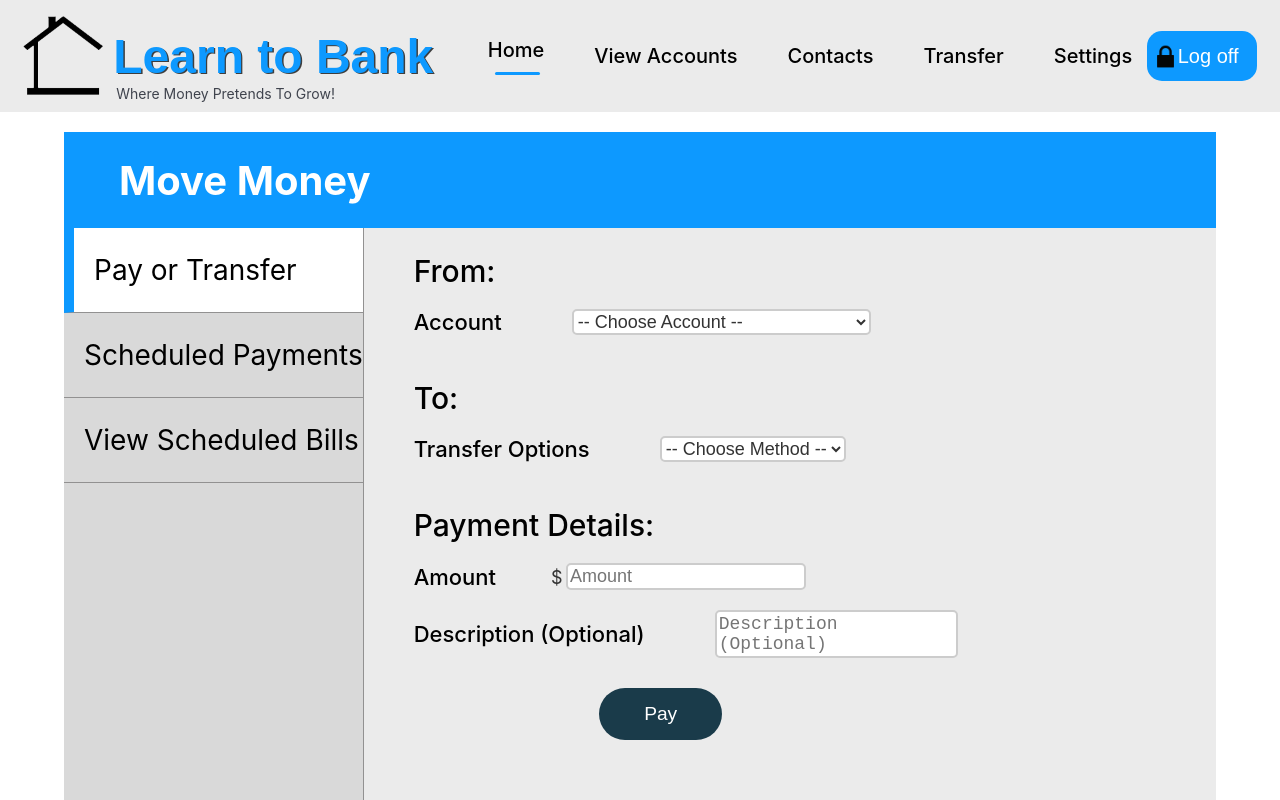
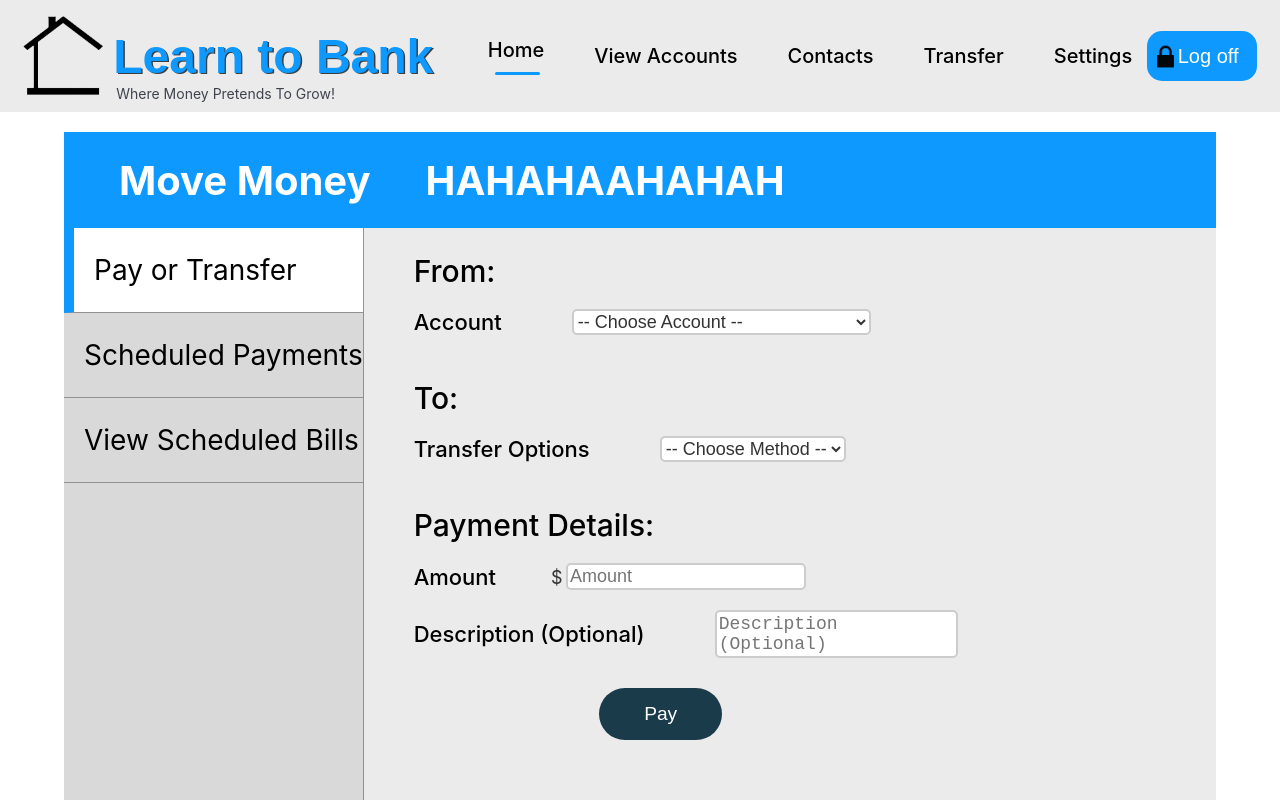
Before and after one commit to SahilUnimelb/FinTech-FLAMES, a React (Create React App) app in the folder FrontEnd/: page /transfer in a window 1280 px wide. Shown: the top 800 px of the page. Built offline with nearby package versions, Linux system fonts and the light colour scheme.

Commit message:
Testing merge conflicts

```diff
--- a/FrontEnd/src/Components/Transfer.jsx
+++ b/FrontEnd/src/Components/Transfer.jsx
@@ -116,6 +116,7 @@ export default function Transfer() {
     <div className='transfer'>
         <div className='transfer-header'>
                 <p>Move Money</p>
+                <p>HAHAHAAHAHAH</p>
         </div>
         <div className='transfer-section'>
             <div className='transfer-section-sidebar'>
```
